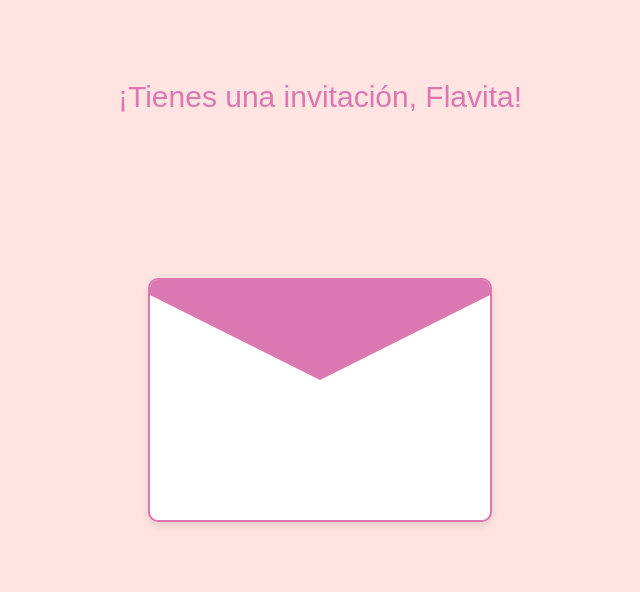
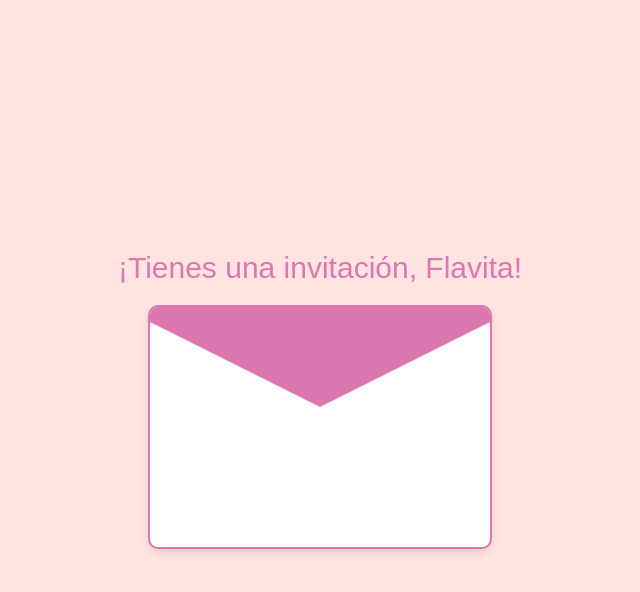
Before and after one commit to osorizado/osorizado.github.io, a plain HTML site: page index.html in a window 1280 px wide. Shown: the whole page, without its empty margins (320-960 px from the left). Drawn offline with Linux system fonts and the light colour scheme.

Commit message:
Update index.html

```diff
--- a/index.html
+++ b/index.html
@@ -22,6 +22,7 @@
             height: 100vh;
             background-color: #ffe4e1;
             position: relative;
+            flex-direction: column; /* Permite que el texto esté encima del sobre */
         }
 
         /* Título encima del sobre */
@@ -29,10 +30,7 @@
             font-size: 30px; /* Tamaño del texto */
             color: #dd77b1;  /* Color del texto */
             text-align: center;
-            position: absolute;
-            top: 10%; /* Ajusta la posición vertical */
-            left: 50%;
-            transform: translateX(-50%);
+            margin-bottom: 20px; /* Espacio entre el título y el sobre */
         }
 
         /* Estilos del sobre cerrado con forma de carta */
@@ -59,7 +57,7 @@
             height: 0;
             border-left: 200px solid transparent;
             border-right: 200px solid transparent;
-            border-top: 100px solid #dd77b1; /* Ahora el triángulo está hacia abajo inicialmente */
+            border-top: 100px solid #dd77b1; /* Triángulo hacia abajo inicialmente */
             transform: translateX(-50%);
             transform-origin: top; /* La rotación parte desde la base del triángulo */
             transition: transform 1s ease-in-out;
```
